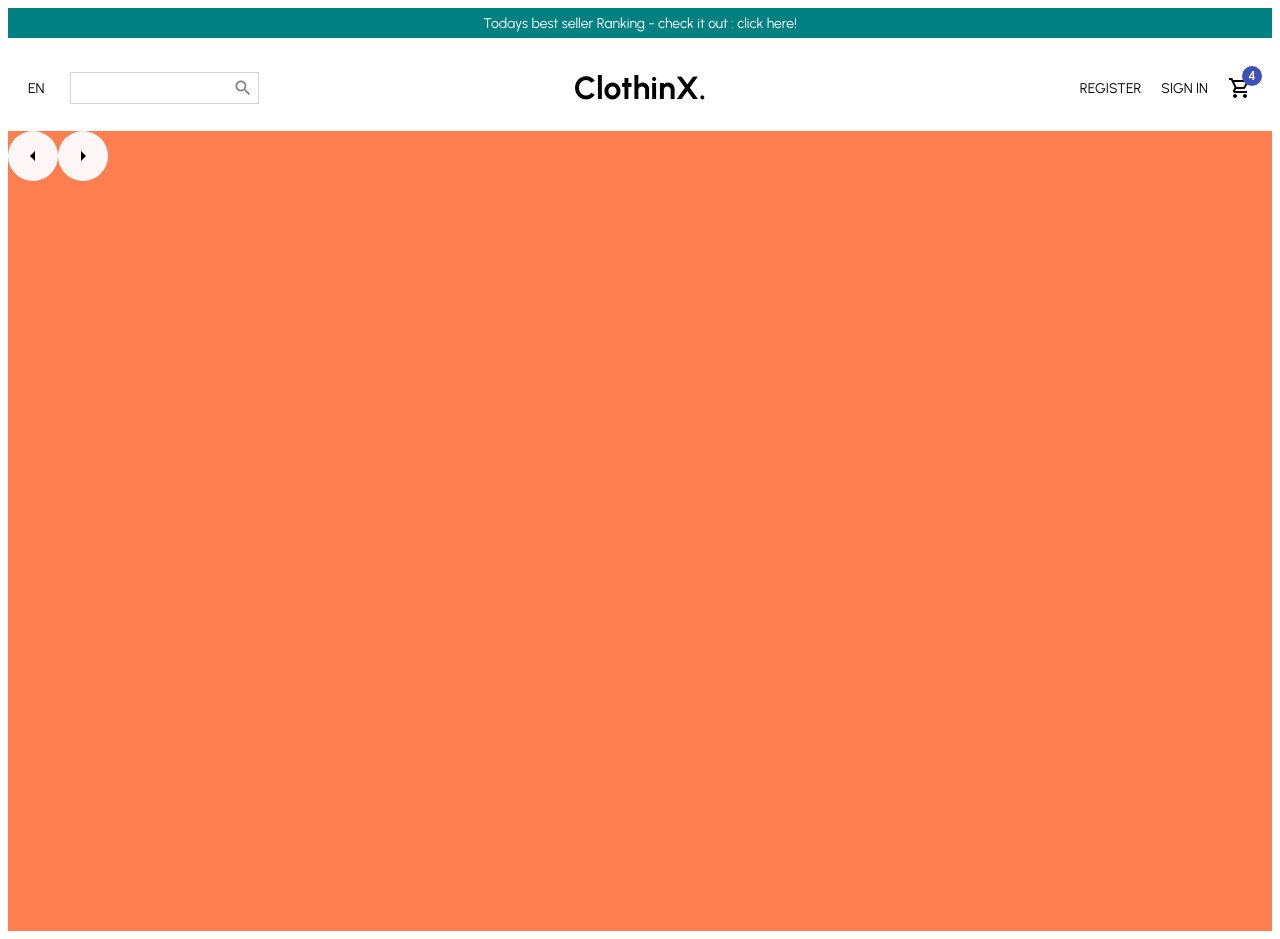
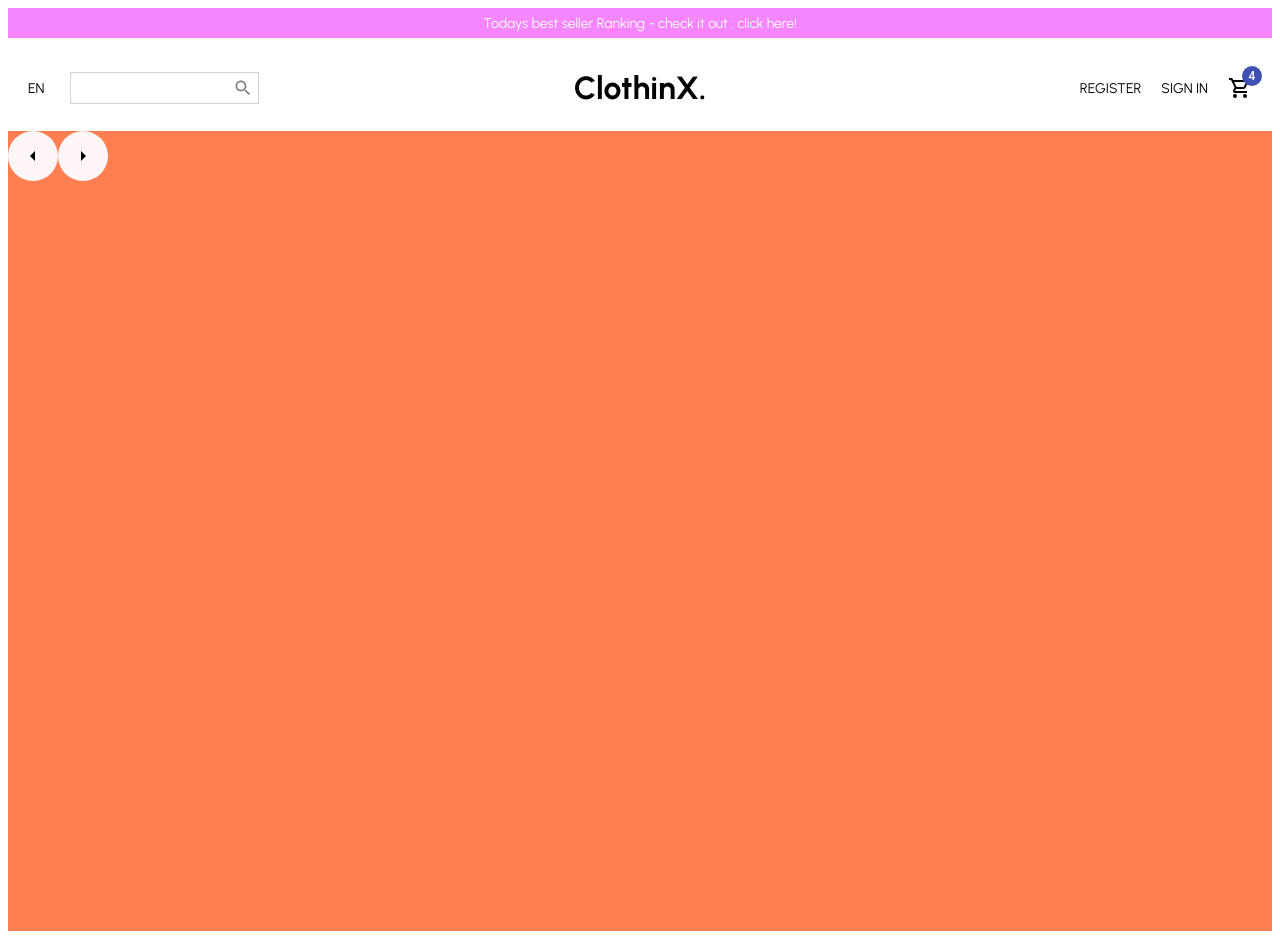
Before and after one commit to indura08/ClothinX-project-frontend, a React (Vite) app: page / in a window 1280 px wide. Built offline with nearby package versions, Linux system fonts and the light colour scheme.

Commit message:
second commit

```diff
--- a/src/components/Announcement.jsx
+++ b/src/components/Announcement.jsx
@@ -2,7 +2,7 @@ import styled from "styled-components"
 
 const Container = styled.div`
     height: 30px;
-    background-color: teal;
+    background-color: #F586FF ;
     color: white;
     display: flex;
     align-items: center;
```
